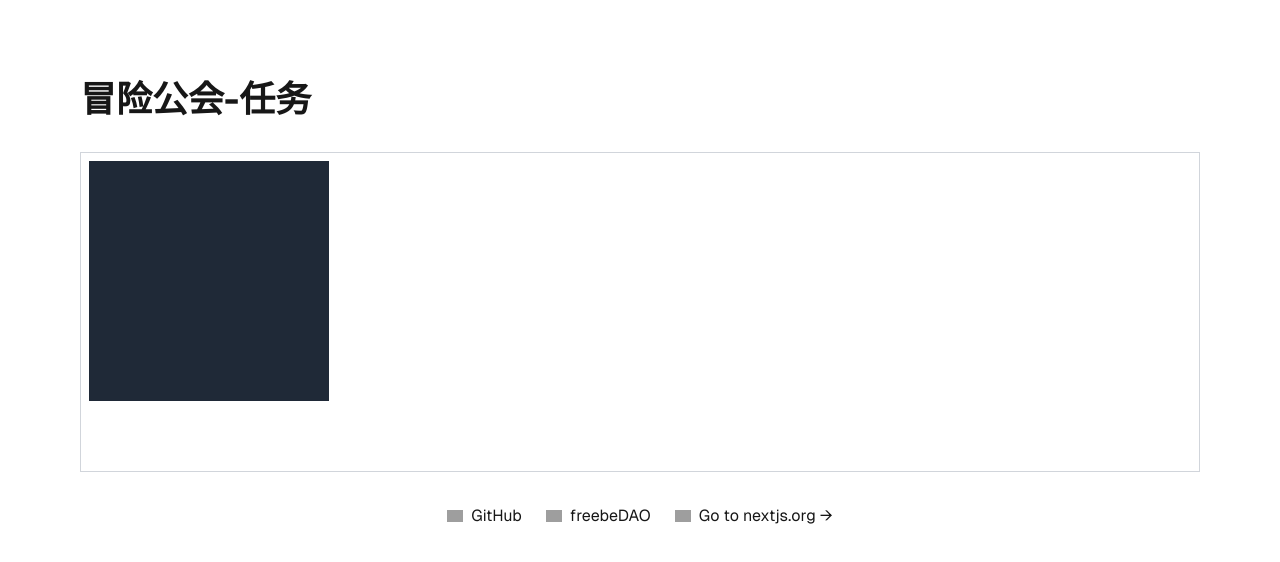
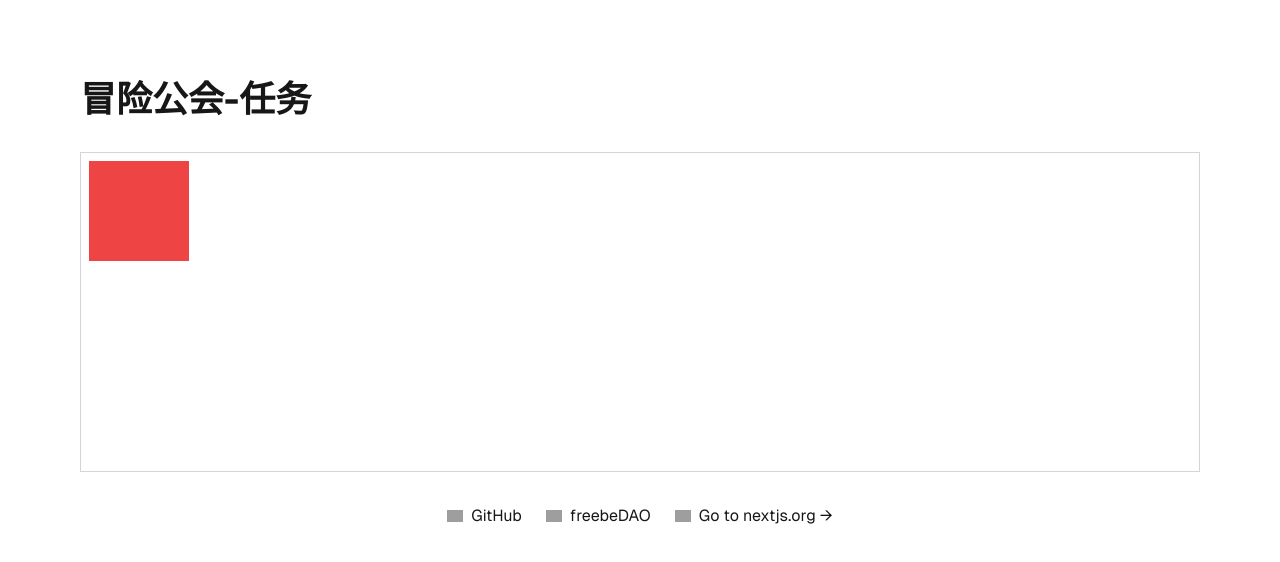
Before and after one commit to freebeDAO/advanture-island, a Next.js app: page / in a window 1280 px wide. Shown: the top 562 px of the page. Built offline with nearby package versions, Linux system fonts and the light colour scheme; grey boxes are pictures that could not be loaded.

Commit message:
feat: 添加JumpableComponent组件

```diff
--- a/src/app/page.tsx
+++ b/src/app/page.tsx
@@ -1,6 +1,6 @@
 import Image from 'next/image';
 import DraggerComponent from 'src/components/DraggerComponent';
-import ScaledComponent from 'src/components/ScaledComponent';
+import JumpableComponent from 'src/components/JumpableComponent';
 
 export default function Home() {
   return (
@@ -11,7 +11,7 @@ export default function Home() {
         <h2 className="text-2xl h-80 text-gray-400 border border-gray-300 p-2 w-full relative">
           {/* 添加任务组件用于展示 */}
           {/* <DraggerComponent /> */}
-          <ScaledComponent/>
+          <JumpableComponent/>
         </h2>
       </main>
       <footer className="row-start-3 flex gap-6 flex-wrap items-center justify-center mt-8">
--- a/src/components/DraggerComponent/index.tsx
+++ b/src/components/DraggerComponent/index.tsx
@@ -40,7 +40,7 @@ function DraggerComponent(props: any) {
       onMouseDown={handleMouseDown}
       onMouseMove={handleMouseMove}
       onMouseUp={handleMouseUp}
-      className='w-[100px] h-[100px] absolute bg-red-500 cursor-pointer'
+      className='w-[100px] h-[100px] absolute bg-red-500 cursor-pointer animate-bounce'
     />
   );
 }
--- /dev/null
+++ b/src/components/JumpableComponent/index.tsx
@@ -0,0 +1,49 @@
+"use client";
+
+import React, { useEffect, useRef, useState } from 'react';
+
+
+function JumpableComponent(props: any) {
+  const [styleVal, setStyleVal] = useState<any>({
+    animation: "bounce 1s linear",
+    animationPlayState: "paused",
+  })
+
+  const styleEl = useRef<HTMLDivElement>(null)
+
+  const clickHandler = () => {
+    setStyleVal({
+      animation: "bounce 1s linear",
+      animationPlayState: "running",
+    });
+  }
+
+  const handleKeyDown = (event: any) => {
+    if (event.key === ' ') {
+      setStyleVal({
+        animation: "bounce 1s linear",
+        animationPlayState: "running",
+      });
+    }
+  }
+
+  const onAnimationEnd = () => setStyleVal(null);
+
+  useEffect(() => {
+    // 设置CSS变量
+    styleEl.current?.style.setProperty('--trans-value', '-160px');
+    document.addEventListener("keydown", handleKeyDown);
+
+    return () => {
+      document.removeEventListener("keydown", handleKeyDown);
+    }
+  })
+
+  return (
+    <div ref={styleEl} style={styleVal} onAnimationEnd={onAnimationEnd} onClick={clickHandler} className='w-[100px] h-[100px] bg-red-500 cursor-pointer'>
+      {/* transition-all duration-500 transition-linear animation-bounce */}
+    </div>
+  );
+}
+
+export default JumpableComponent;
--- a/tailwind.config.ts
+++ b/tailwind.config.ts
@@ -13,6 +13,29 @@ const config: Config = {
         foreground: "var(--foreground)",
       },
     },
+    keyframes: {
+      bounce: {
+        "0%": {
+          transform: 'translateY(0%)',
+        },
+        "50%": {
+          // transform: 'translateY(200px)',
+          transform: 'translateY(var(--trans-value))',
+        },
+        "100%": {
+          transform: 'translateY(0%)',
+        },
+      },
+      spin: {
+        to: {
+          transform: 'rotate(360deg)',
+        },
+      },
+    },
+    animation: {
+      spin: 'spin 1s linear infinite',
+      bounce: "bounce 2s linear infinite",
+    },
   },
   plugins: [],
 };
```
